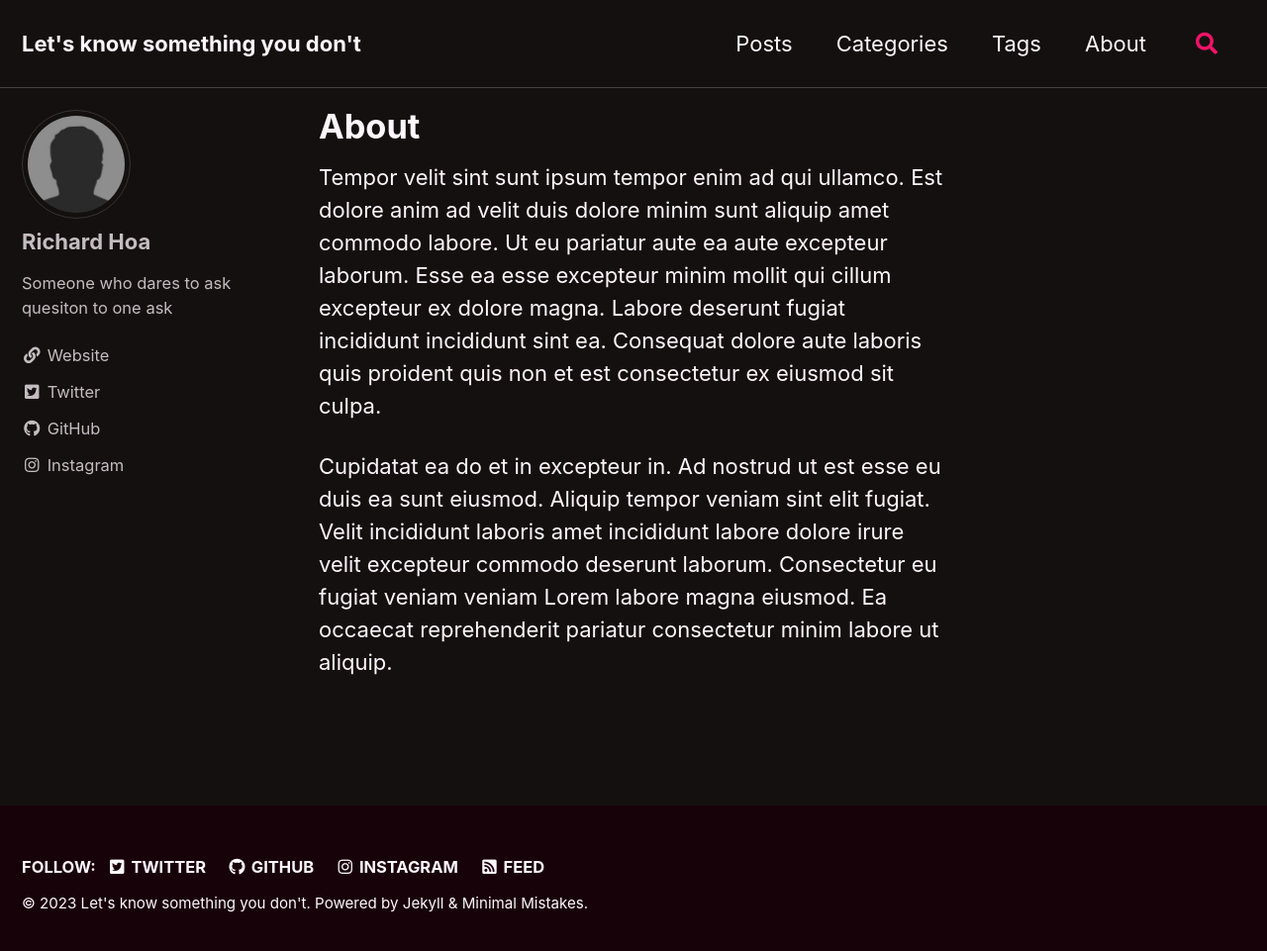
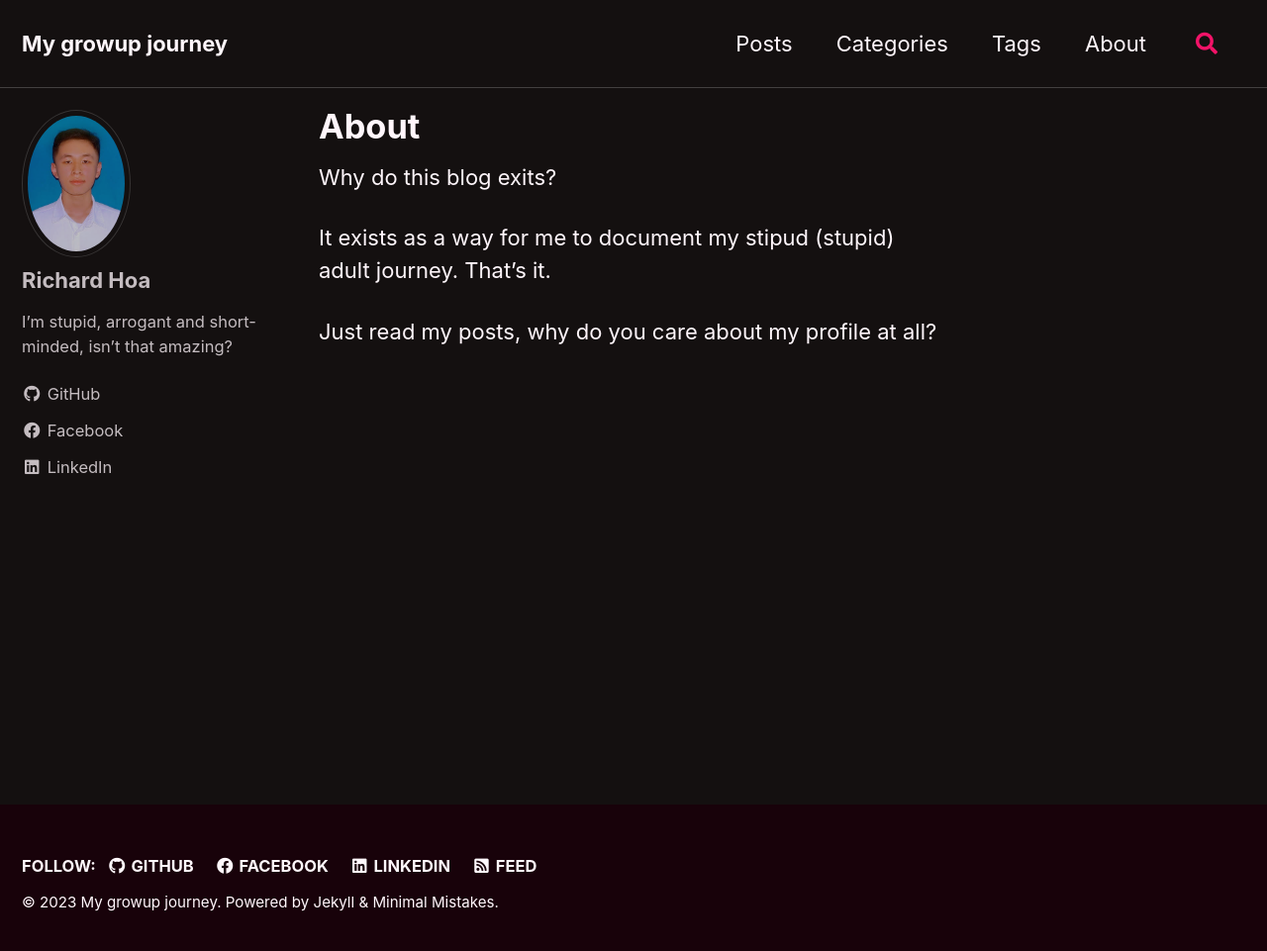
Before and after one commit to RichardHoa/RichardHoa.github.io, a Jekyll site: the page built from _pages/about.md, in a window 1280 px wide and 968 px high. Shown: the top 961 px of the window at 99% size. Built offline with Jekyll 4.4.1, drawn with Linux system fonts in a browser that asks for light colours; cached includes are drawn as plain includes.

Commit message:
change a bit

```diff
--- a/_config.yml
+++ b/_config.yml
@@ -14,12 +14,12 @@ locale: "en-US"
 # you will see them accessed via {{ site.title }}, {{ site.email }}, and so on.
 # You can create any custom variable you would like, and they will be accessible
 # in the templates via {{ site.myvariable }}.
-title: Let's know something you don't
-email:
+title: My growup journey
+email: hoa62414@gmail.com
 description: >- # this means to ignore newlines until "baseurl:"
   A place to show off my immaturity and failtures
-twitter_username: username
-github_username: username
+twitter_username: none
+github_username: RichardHoa
 minimal_mistakes_skin: neon
 search: true
 url: "https://richardhoa.github.io"
@@ -60,33 +60,31 @@ plugins:
 
 author:
   name   : "Richard Hoa"
-  avatar : "/assets/images/bio-photo.jpg"
-  bio    : "Someone who dares to ask quesiton to one ask"
+  avatar : "/assets/images/avatar.jpg"
+  bio    : "I'm stupid, arrogant and short-minded, isn't that amazing?"
   links:
-    - label: "Website"
-      icon: "fas fa-fw fa-link"
-      url: "https://"
-    - label: "Twitter"
-      icon: "fab fa-fw fa-twitter-square"
-      url: "https://twitter.com/"
     - label: "GitHub"
       icon: "fab fa-fw fa-github"
       url: "https://github.com/"
-    - label: "Instagram"
-      icon: "fab fa-fw fa-instagram"
-      url: "https://instagram.com/"
+    - label: "Facebook"
+      icon: "fab fa-fw fa-facebook"
+      url: "https://www.facebook.com/profile.php?id=100090299986965"
+    - label: "LinkedIn"
+      icon: "fab fa-fw fa-linkedin"
+      url: "https://www.linkedin.com/in/thaihoa2291/"
+
 
 footer:
   links:
-    - label: "Twitter"
-      icon: "fab fa-fw fa-twitter-square"
-      url: "https://twitter.com/"
     - label: "GitHub"
       icon: "fab fa-fw fa-github"
       url: "https://github.com/"
-    - label: "Instagram"
-      icon: "fab fa-fw fa-instagram"
-      url: "https://instagram.com/"
+    - label: "Facebook"
+      icon: "fab fa-fw fa-facebook"
+      url: "https://www.facebook.com/profile.php?id=100090299986965"
+    - label: "LinkedIn"
+      icon: "fab fa-fw fa-linkedin"
+      url: "https://www.linkedin.com/in/thaihoa2291/"
 
 defaults:
   # _posts
@@ -95,7 +93,7 @@ defaults:
       type: posts
     values:
       layout: single
-      author_profile: true
+      author_profile: false
       comments: false
       share: true
       related: true
--- a/_includes/social-share.html
+++ b/_includes/social-share.html
@@ -9,5 +9,8 @@
 
   <a href="https://www.reddit.com/submit?url={{ page.url | relative_url }}&title={{ page.title }}" class="btn btn--reddit" title="{{ site.data.ui-text[site.locale].share_on_label }} Reddit"><i class="fab fa-fw fa-reddit" aria-hidden="true"></i><span> Reddit</span></a>
 
-  <a href="https://www.linkedin.com/shareArticle?mini=true&url={{ page.url | absolute_url | url_encode }}" class="btn btn--linkedin" onclick="window.open(this.href, 'window', 'left=20,top=20,width=500,height=500,toolbar=1,resizable=0'); return false;" title="{{ site.data.ui-text[site.locale].share_on_label | default: 'Share on' }} LinkedIn"><i class="fab fa-fw fa-linkedin" aria-hidden="true"></i><span> LinkedIn</span></a>
+  <a href="https://www.linkedin.com/sharing/share-offsite/?url={{ page.url | absolute_url | url_encode }}" class="btn btn--linkedin" target="_blank" rel="noopener noreferrer" title="{{ site.data.ui-text[site.locale].share_on_label | default: 'Share on' }} LinkedIn">
+    <i class="fab fa-fw fa-linkedin" aria-hidden="true"></i><span> LinkedIn</span>
+  </a>
+
 </section>
--- a/_pages/about.md
+++ b/_pages/about.md
@@ -3,6 +3,8 @@ permalink: /about/
 title: "About"
 ---
 
-Tempor velit sint sunt ipsum tempor enim ad qui ullamco. Est dolore anim ad velit duis dolore minim sunt aliquip amet commodo labore. Ut eu pariatur aute ea aute excepteur laborum. Esse ea esse excepteur minim mollit qui cillum excepteur ex dolore magna. Labore deserunt fugiat incididunt incididunt sint ea. Consequat dolore aute laboris quis proident quis non et est consectetur ex eiusmod sit culpa.
+Why do this blog exits?
 
-Cupidatat ea do et in excepteur in. Ad nostrud ut est esse eu duis ea sunt eiusmod. Aliquip tempor veniam sint elit fugiat. Velit incididunt laboris amet incididunt labore dolore irure velit excepteur commodo deserunt laborum. Consectetur eu fugiat veniam veniam Lorem labore magna eiusmod. Ea occaecat reprehenderit pariatur consectetur minim labore ut aliquip.
+It exists as a way for me to document my stipud (stupid) adult journey. That's it.
+
+Just read my posts, why do you care about my profile at all?
```
Also changed, not shown: _posts/2023-11-29-first-post.md (added, +7 -0 lines), assets/images/avatar.JPG (added), assets/images/bio-photo.jpg (deleted), random/2010-01-07-post-modified.md (renamed from _posts/2010-01-07-post-modified.md), random/2010-01-07-post-standard.md (renamed from _posts/2010-01-07-post-standard.md), random/2010-01-08-post-chat.md (renamed from _posts/2010-01-08-post-chat.md), random/2010-02-05-post-notice.md (renamed from _posts/2010-02-05-post-notice.md), random/2010-02-05-post-quote.md (renamed from _posts/2010-02-05-post-quote.md), random/2010-03-07-post-link.md (renamed from _posts/2010-03-07-post-link.md), random/2019-04-18-welcome-to-jekyll.md (renamed from _posts/2019-04-18-welcome-to-jekyll.md).
